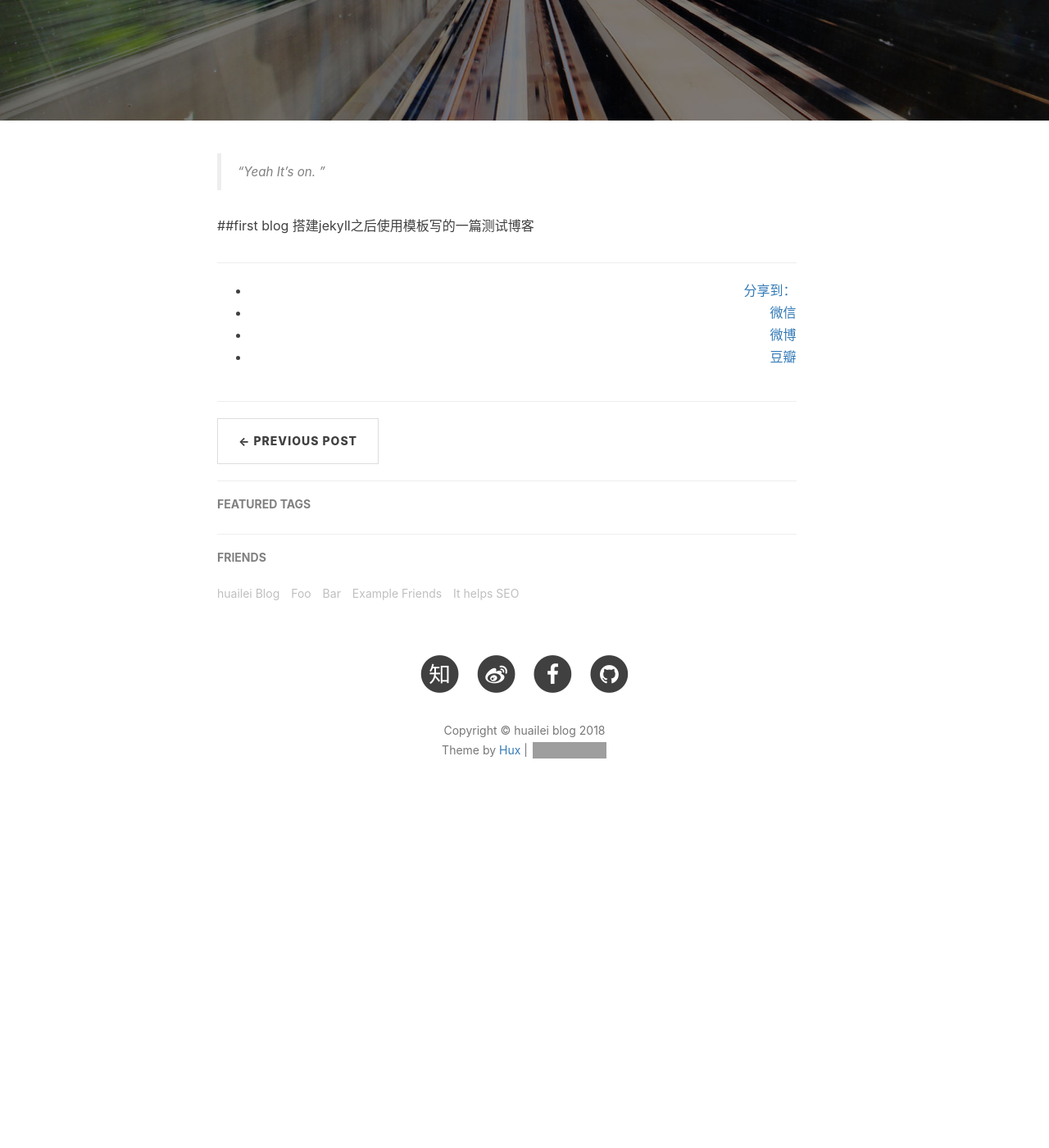
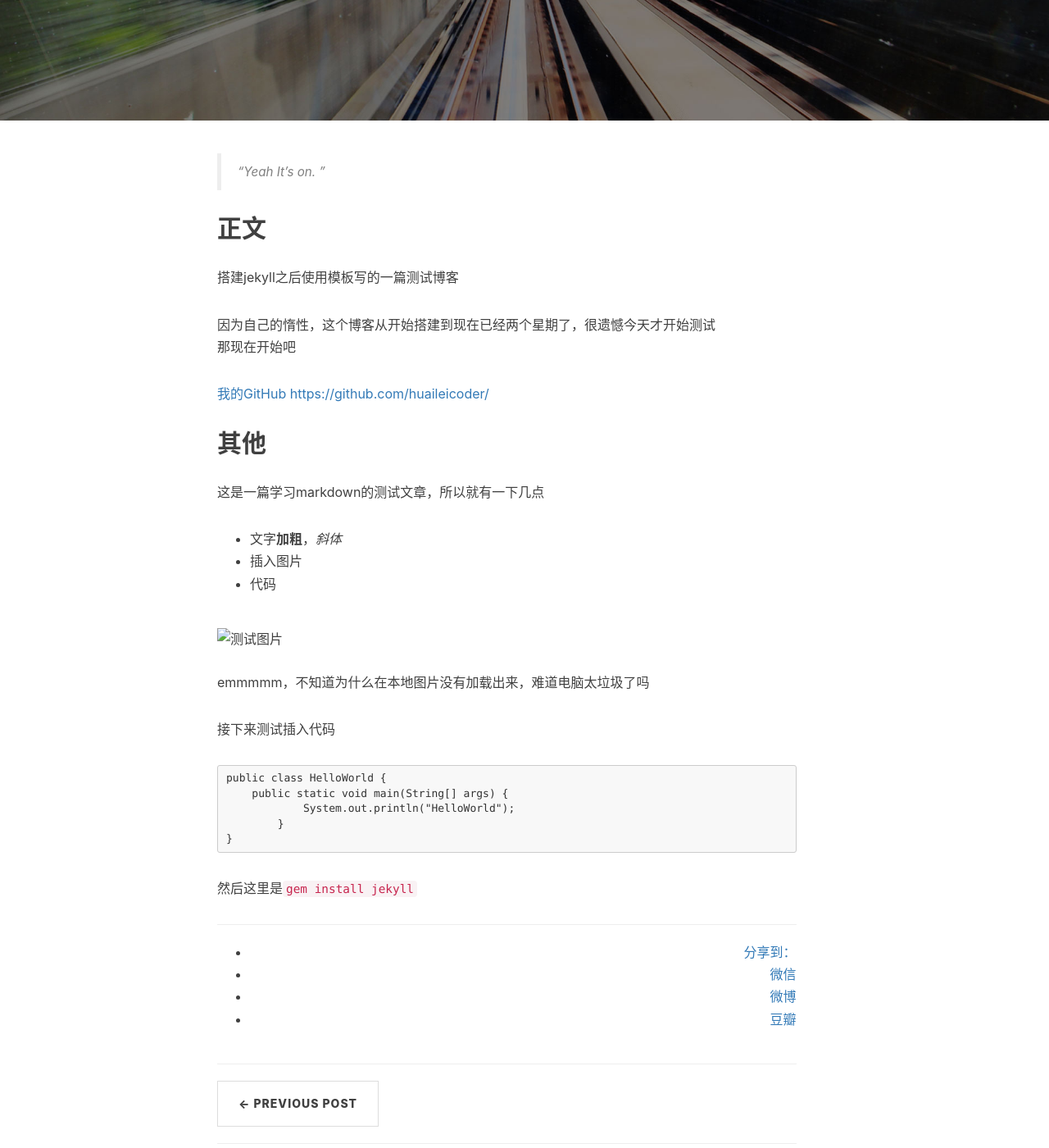
Before and after one commit to huaileicoder/huaileicoder.github-io, a Jekyll site: the page built from _posts/2018-08-11-myfirstBlog-2018.markdown, in a window 1280 px wide and 1400 px high, scrolled down 342 px. Shown: the whole window at 82% size. Built offline with Jekyll 4.4.1, drawn with Linux system fonts in a browser that asks for light colours; nearby versions of some CDN libraries; comment, search, counter and statistics services are not loaded; before the commit the page ends 1361 px from its top, so only the background shows below that; grey boxes are pictures that could not be loaded.

Commit message:
学习markdown语法，并在一篇文章中实验

````diff
--- a/_posts/2018-08-11-myfirstBlog-2018.markdown
+++ b/_posts/2018-08-11-myfirstBlog-2018.markdown
@@ -12,5 +12,29 @@ tags:
 > “Yeah It's on. ”
 
 
-##first blog
-搭建jekyll之后使用模板写的一篇测试博客
+## 正文
+  搭建jekyll之后使用模板写的一篇测试博客
+
+  因为自己的惰性，这个博客从开始搭建到现在已经两个星期了，很遗憾今天才开始测试
+  那现在开始吧
+
+  [我的GitHub](https://github.com/huaileicoder)  <https://github.com/huaileicoder/>
+
+
+## 其他
+这是一篇学习markdown的测试文章，所以就有一下几点
+- 文字**加粗**，*斜体*
+- 插入图片
+- 代码
+
+![测试图片](img/post-bg-2015.jpg) emmmmm，不知道为什么在本地图片没有加载出来，难道电脑太垃圾了吗
+
+接下来测试插入代码
+```
+public class HelloWorld {
+    public static void main(String[] args) {
+	    System.out.println("HelloWorld");
+	}
+}
+```
+然后这里是`gem install jekyll`
````
Also changed, not shown: 6 other files.
